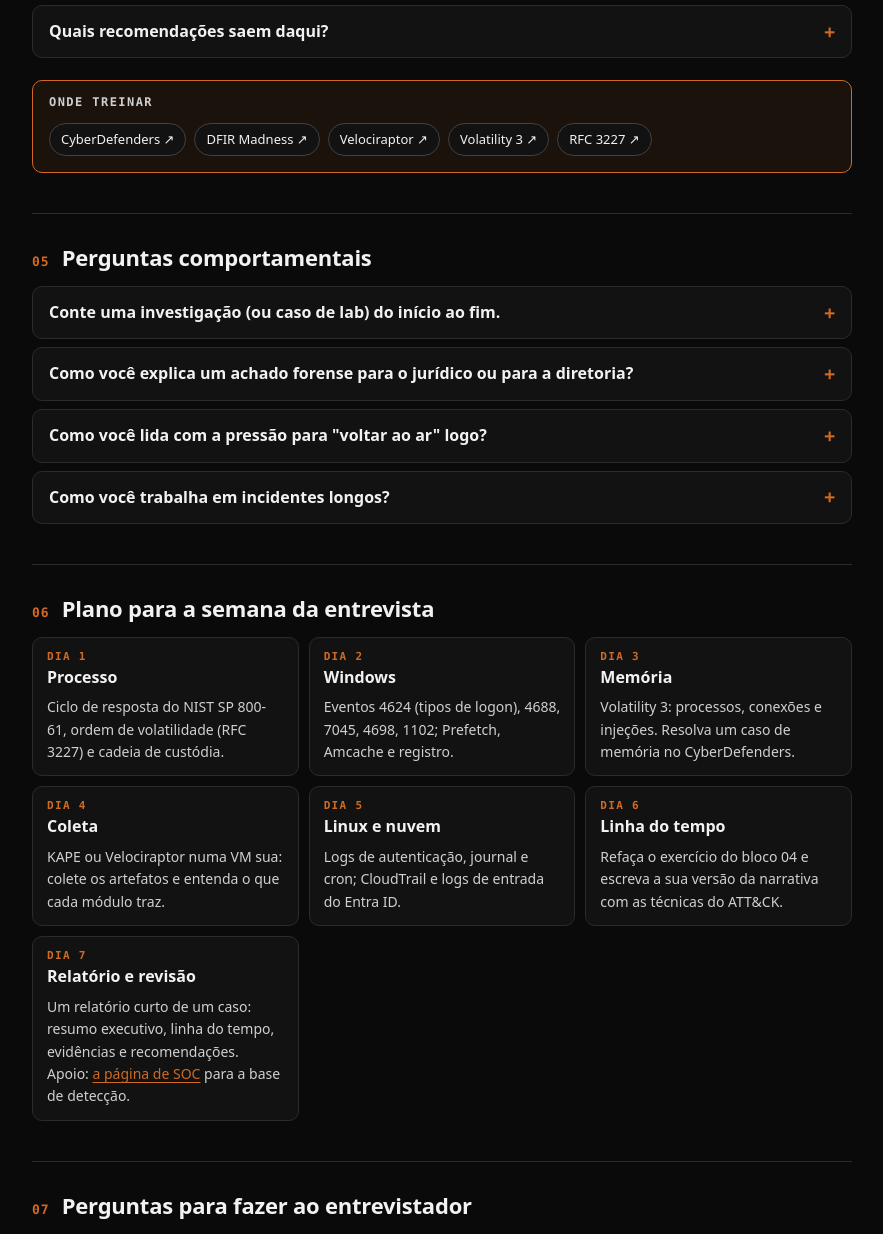
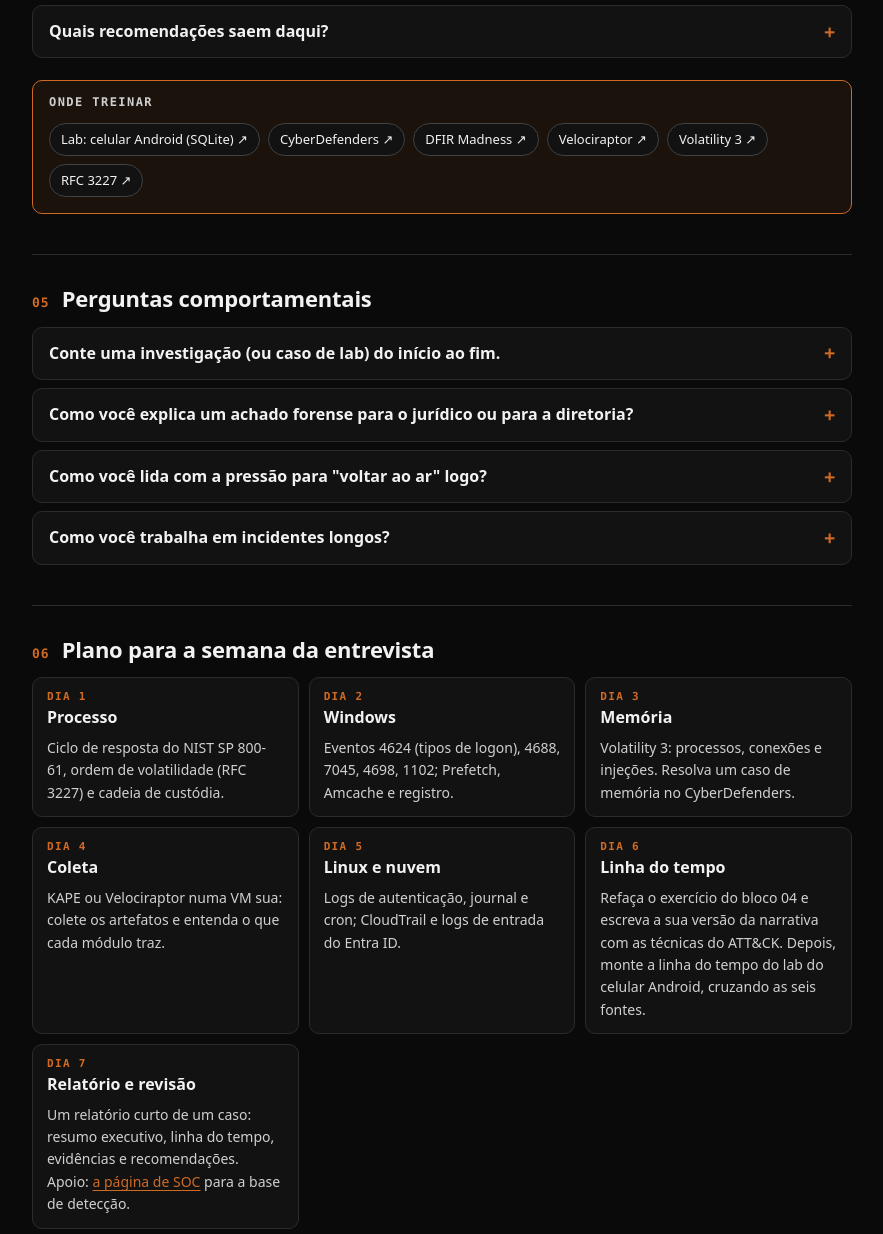
Before and after one commit to juliocataldo/cybersecurity-expert-roadmap, a plain HTML site: page entrevista-dfir.html in a window 1280 px wide. Shown: the part 3046-4280 px from the top of the page, without its empty margins (92-975 px from the left). Drawn offline with Linux system fonts and the light colour scheme.

Commit message:
DFIR: lab do celular Android (SQLite) na entrevista e na trilha
Co-Authored-By: Claude Opus 5.5 <noreply@anthropic.com>

```diff
--- a/entrevista-dfir.html
+++ b/entrevista-dfir.html
@@ -106,6 +106,7 @@
       <div class="int-tip">
         <p class="int-tip-t">Onde treinar</p>
         <div class="path-links">
+          <a href="https://github.com/juliocataldo/dfir" target="_blank" rel="noopener noreferrer">Lab: celular Android (SQLite) ↗</a>
           <a href="https://cyberdefenders.org/" target="_blank" rel="noopener noreferrer">CyberDefenders ↗</a>
           <a href="https://dfirmadness.com/" target="_blank" rel="noopener noreferrer">DFIR Madness ↗</a>
           <a href="https://docs.velociraptor.app/" target="_blank" rel="noopener noreferrer">Velociraptor ↗</a>
@@ -131,7 +132,7 @@
         <li><span>Dia 3</span><b>Memória</b>Volatility 3: processos, conexões e injeções. Resolva um caso de memória no CyberDefenders.</li>
         <li><span>Dia 4</span><b>Coleta</b>KAPE ou Velociraptor numa VM sua: colete os artefatos e entenda o que cada módulo traz.</li>
         <li><span>Dia 5</span><b>Linux e nuvem</b>Logs de autenticação, journal e cron; CloudTrail e logs de entrada do Entra ID.</li>
-        <li><span>Dia 6</span><b>Linha do tempo</b>Refaça o exercício do bloco 04 e escreva a sua versão da narrativa com as técnicas do ATT&amp;CK.</li>
+        <li><span>Dia 6</span><b>Linha do tempo</b>Refaça o exercício do bloco 04 e escreva a sua versão da narrativa com as técnicas do ATT&amp;CK. Depois, monte a linha do tempo do lab do celular Android, cruzando as seis fontes.</li>
         <li><span>Dia 7</span><b>Relatório e revisão</b>Um relatório curto de um caso: resumo executivo, linha do tempo, evidências e recomendações. Apoio: <a href="entrevista-soc.html">a página de SOC</a> para a base de detecção.</li>
       </ol>
     </section>
```
Also changed, not shown: trilhas.html (+1 -1 lines).
